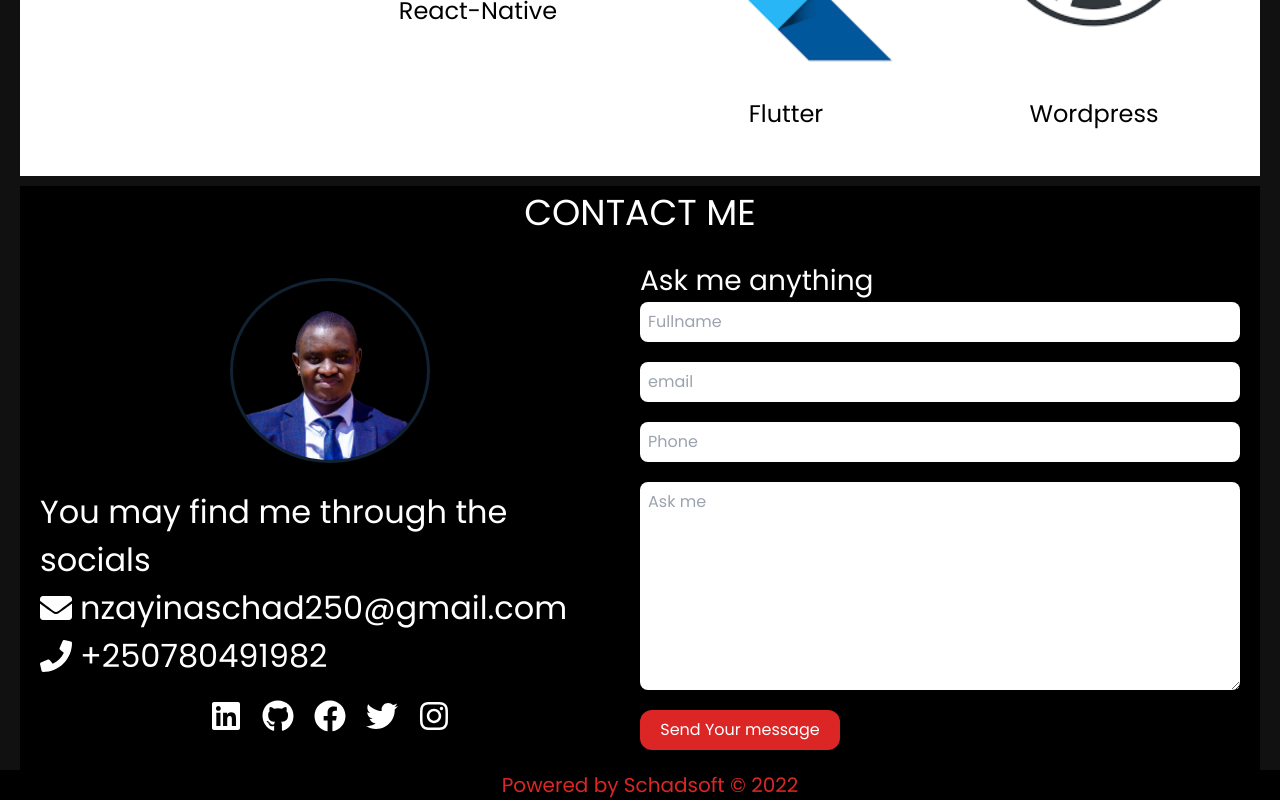
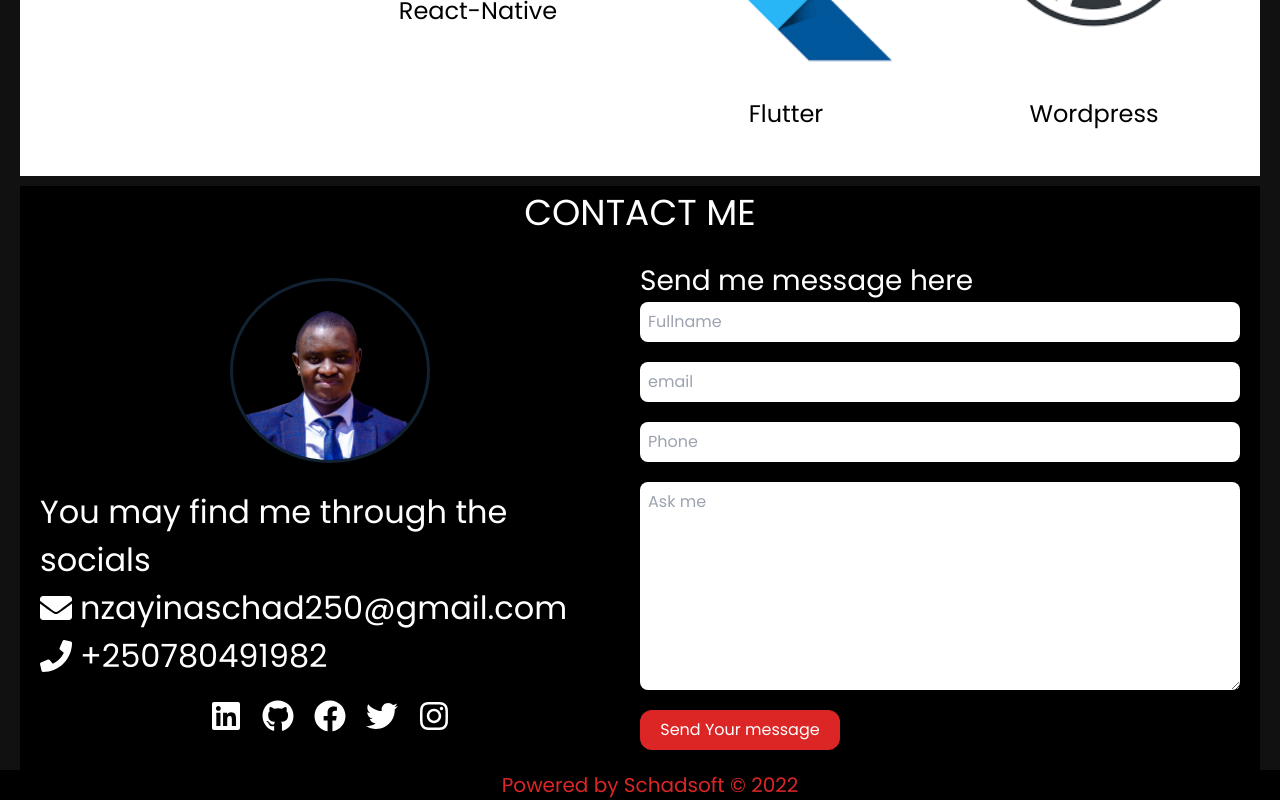
Before and after one commit to Schadrack2544/schadfolio, a Next.js app: page / in a window 1280 px wide. Shown: the part 3269-4069 px from the top of the page. Built offline with nearby package versions, Linux system fonts and the light colour scheme.

Commit message:
Modifying form.

```diff
--- a/components/Body.jsx
+++ b/components/Body.jsx
@@ -256,7 +256,7 @@ const Body = () => {
             </div>
           </div>
           <div className="contact-form flex-1">
-            <h3 className="sm:text-[28px]">Ask me anything</h3>
+            <h3 className="sm:text-[28px]">Send me message here</h3>
             <form
               action=""
               method="post"
```
